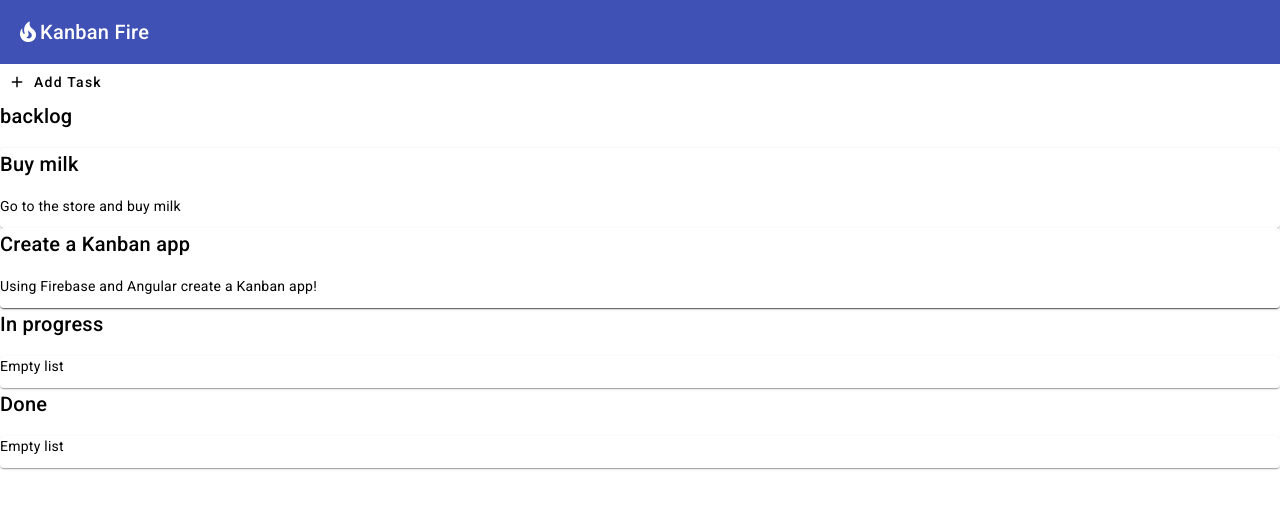
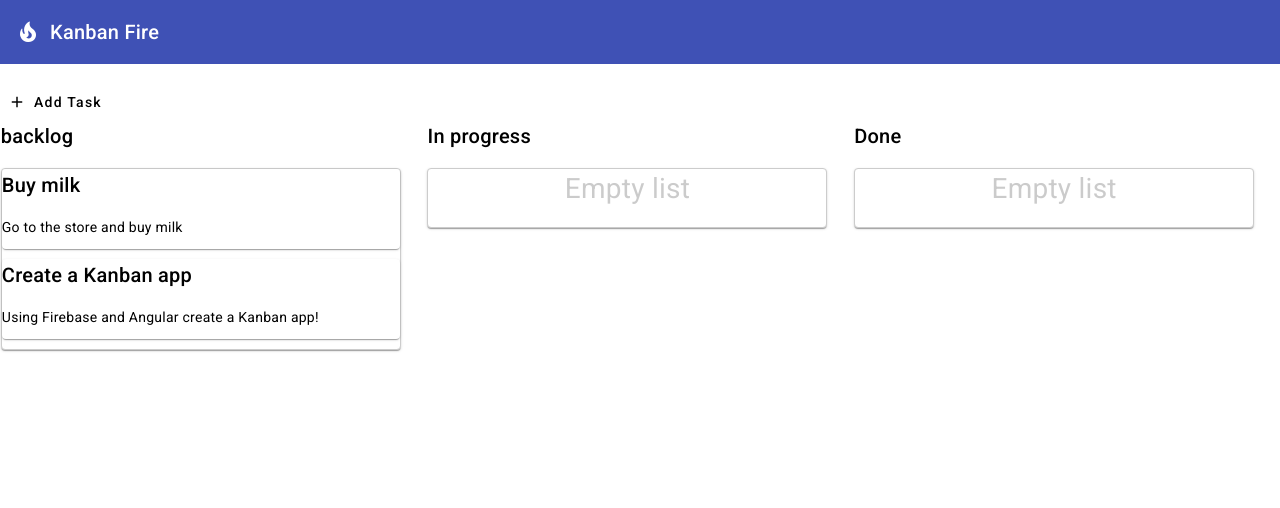
Before and after one commit to tokoroi/oneWeekExcelJS, an Angular app: page /database in a window 1280 px wide. Shown: the top 508 px of the page. Built offline with nearby package versions, Linux system fonts and the light colour scheme.

Commit message:
css update database task

```diff
--- a/src/app/component/database/database.component.css
+++ b/src/app/component/database/database.component.css
@@ -0,0 +1,47 @@
+mat-toolbar {
+	margin-bottom: 20px;
+  }
+
+  mat-toolbar > span {
+	margin-left: 10px;
+  }
+
+  .content-wrapper {
+	max-width: 1400px;
+	margin: auto;
+  }
+
+  .container-wrapper {
+	display: flex;
+	justify-content: space-around;
+  }
+
+  .container {
+	width: 400px;
+	margin: 0 25px 25px 0;
+  }
+
+  .list {
+	border: solid 1px #ccc;
+	min-height: 60px;
+	border-radius: 4px;
+  }
+
+  app-new-task {
+	margin-bottom: 30px;
+  }
+
+  .empty-label {
+	font-size: 2em;
+	padding-top: 10px;
+	text-align: center;
+	opacity: 0.2;
+  }
+
+  .cdk-drag-animating {
+	transition: transform 250ms;
+  }
+
+  .cdk-drag-placeholder {
+	opacity: 0;
+  }
--- a/src/app/component/task/task.component.css
+++ b/src/app/component/task/task.component.css
@@ -0,0 +1,8 @@
+:host {
+	display: block;
+  }
+
+  .item {
+	margin-bottom: 10px;
+	cursor: pointer;
+  }
```
